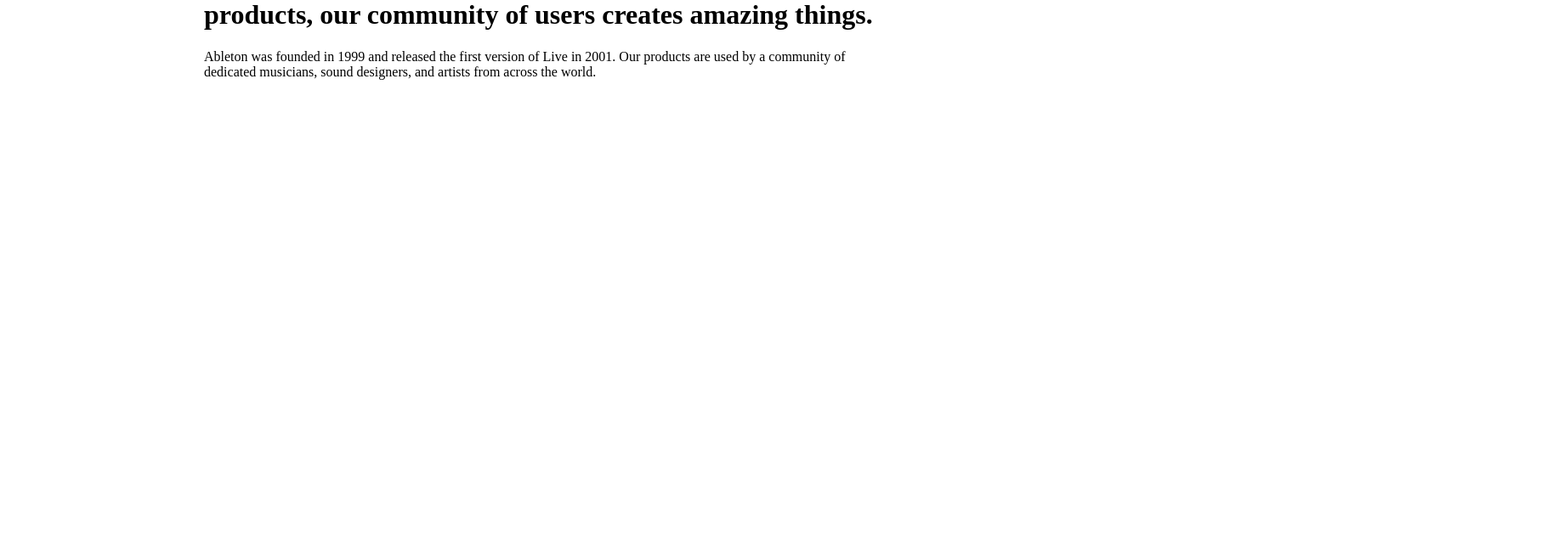
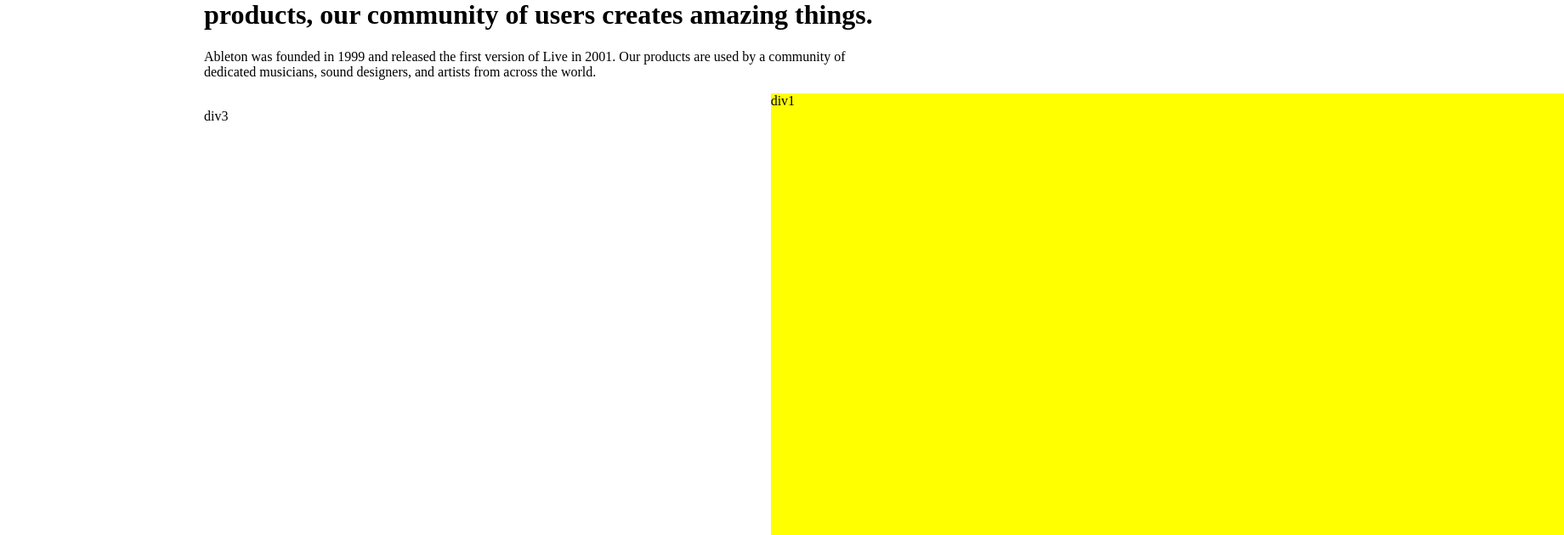
Before and after one commit to hanool/vue-ableton-clone, a Vue app: page / in a window 1280 px wide. Shown: the part 894-1524 px from the top of the page at 85% size, 1840 px wide, since content can reach past the window. Before the commit the page ends 1004 px from the top, so only its background shows below. Built offline with nearby package versions, Linux system fonts and the light colour scheme.

Commit message:
add aboutProject section

```diff
--- /dev/null
+++ b/src/components/AboutProduct.vue
@@ -0,0 +1,39 @@
+<template>
+	<div class="about-product">
+		<div class="first">
+			div1
+		</div>
+		<div class="second">
+		</div>
+		<div class="third">
+			div3
+		</div>
+	</div>
+</template>
+
+<style scoped>
+.about-product {
+	position: relative;
+}
+
+.first {
+  position: absolute;
+  left: 666.66667px;
+  width: 933.33333px;
+  height: 933.33333px;
+  background-color: yellow;
+}
+
+.second {
+  margin-left: 133.3333px;
+  width: 666.66667;
+  height: 666.66667;
+  background-color: red;
+  display: inline-block;
+  vertical-align: middle;
+  background-repeat: no-repeat;
+  background-size: cover;
+  background-position: 50% 50%;
+  background-image: url('@/assets/photo-1.jpg');
+}
+</style>
--- a/src/views/HomeView.vue
+++ b/src/views/HomeView.vue
@@ -16,14 +16,15 @@
 				of
 				dedicated musicians, sound designers, and artists from across the world.
 			</p>
-
 		</AboutText>
+		<AboutProduct />
 	</div>
 </template>
 
 <script setup lang="ts">
 import MainHeaderSVG from '@/components/header/MainHeaderSVG.vue'
 import AboutText from '@/components/AboutText.vue'
+import AboutProduct from '@/components/AboutProduct.vue'
 </script>
 
 <style scoped>
```
Also changed, not shown: src/assets/photo-1.jpg (added).
